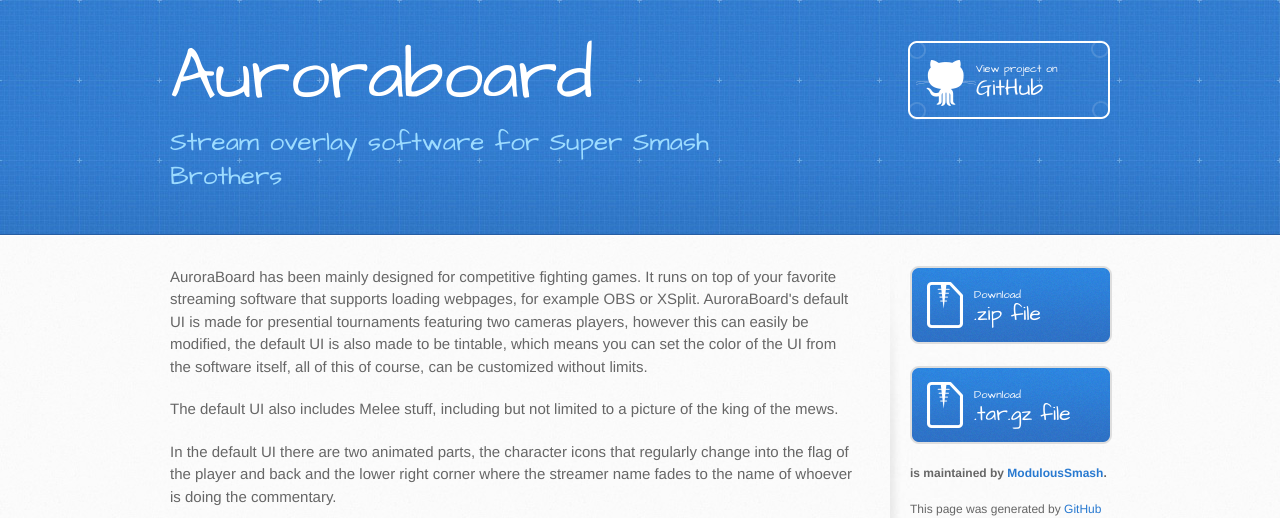
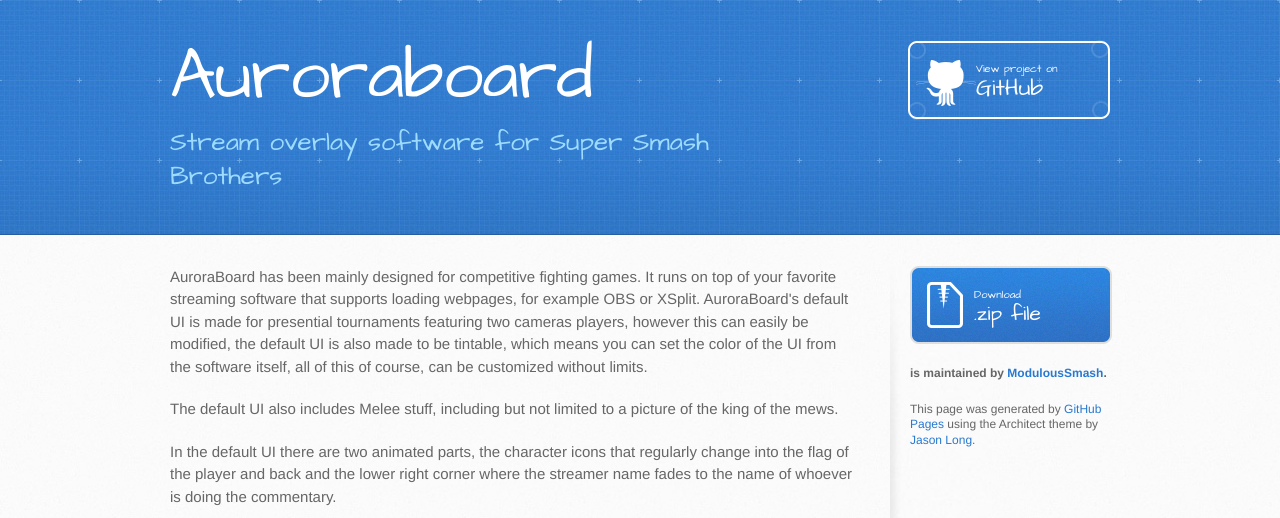
Before and after one commit to ModulousSmash/AuroraBoard, a plain HTML site: page index.html in a window 1280 px wide. Shown: the top 518 px of the page. Drawn offline with Linux system fonts and the light colour scheme.

Commit message:
Modify downloads

```diff
--- a/index.html
+++ b/index.html
@@ -104,13 +104,9 @@ AuroraBoard's default UI is made for presential tournaments featuring two camera
         </section>
 
         <aside id="sidebar">
-          <a href="https://github.com/ModulousSmash/AuroraBoard/zipball/master" class="button">
+          <a href="https://github.com/ModulousSmash/AuroraBoard/releases" class="button">
             <small>Download</small>
             .zip file
-          </a>
-          <a href="https://github.com/ModulousSmash/AuroraBoard/tarball/master" class="button">
-            <small>Download</small>
-            .tar.gz file
           </a>
 
           <p class="repo-owner"><a href="https://github.com/ModulousSmash/AuroraBoard"></a> is maintained by <a href="https://github.com/ModulousSmash">ModulousSmash</a>.</p>
```
